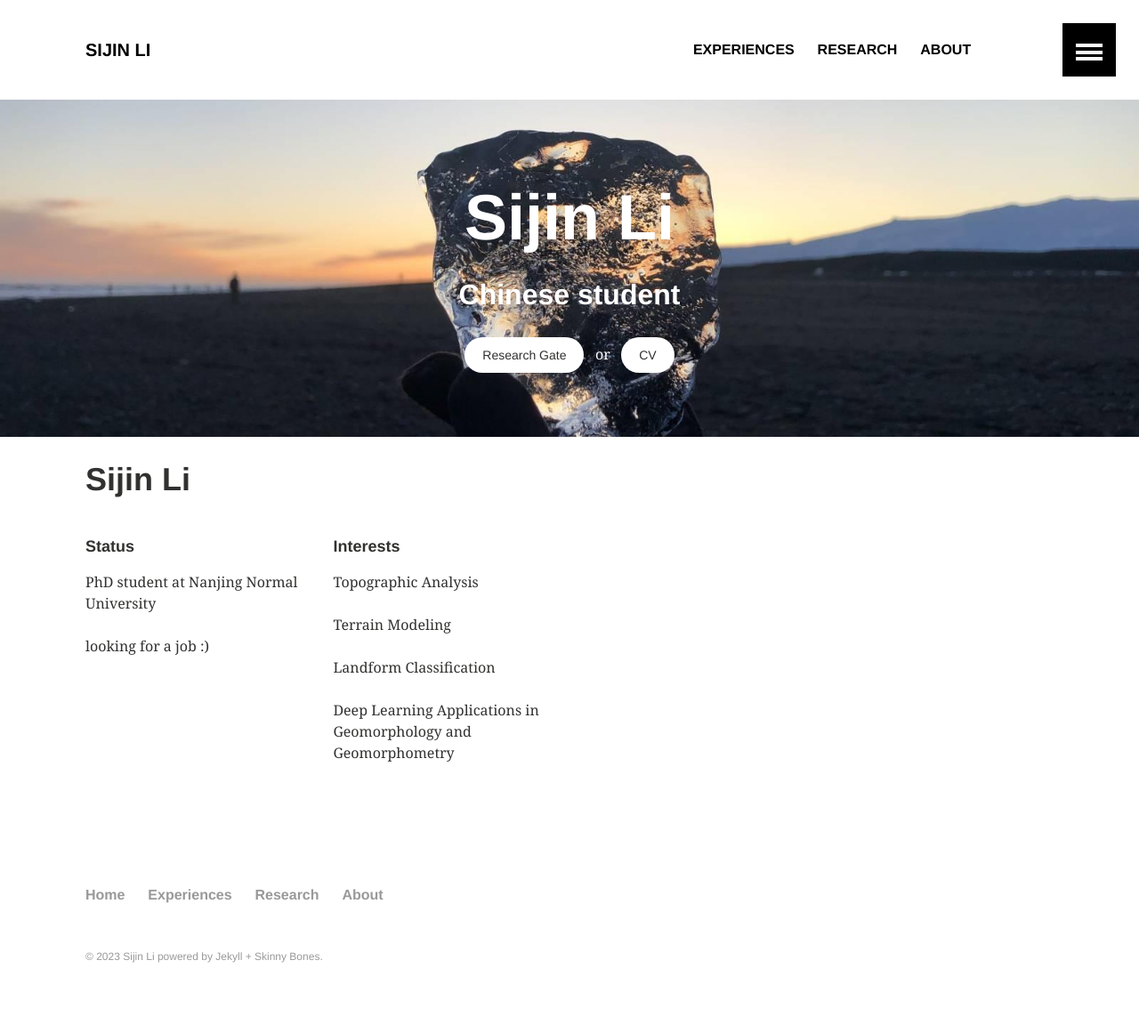
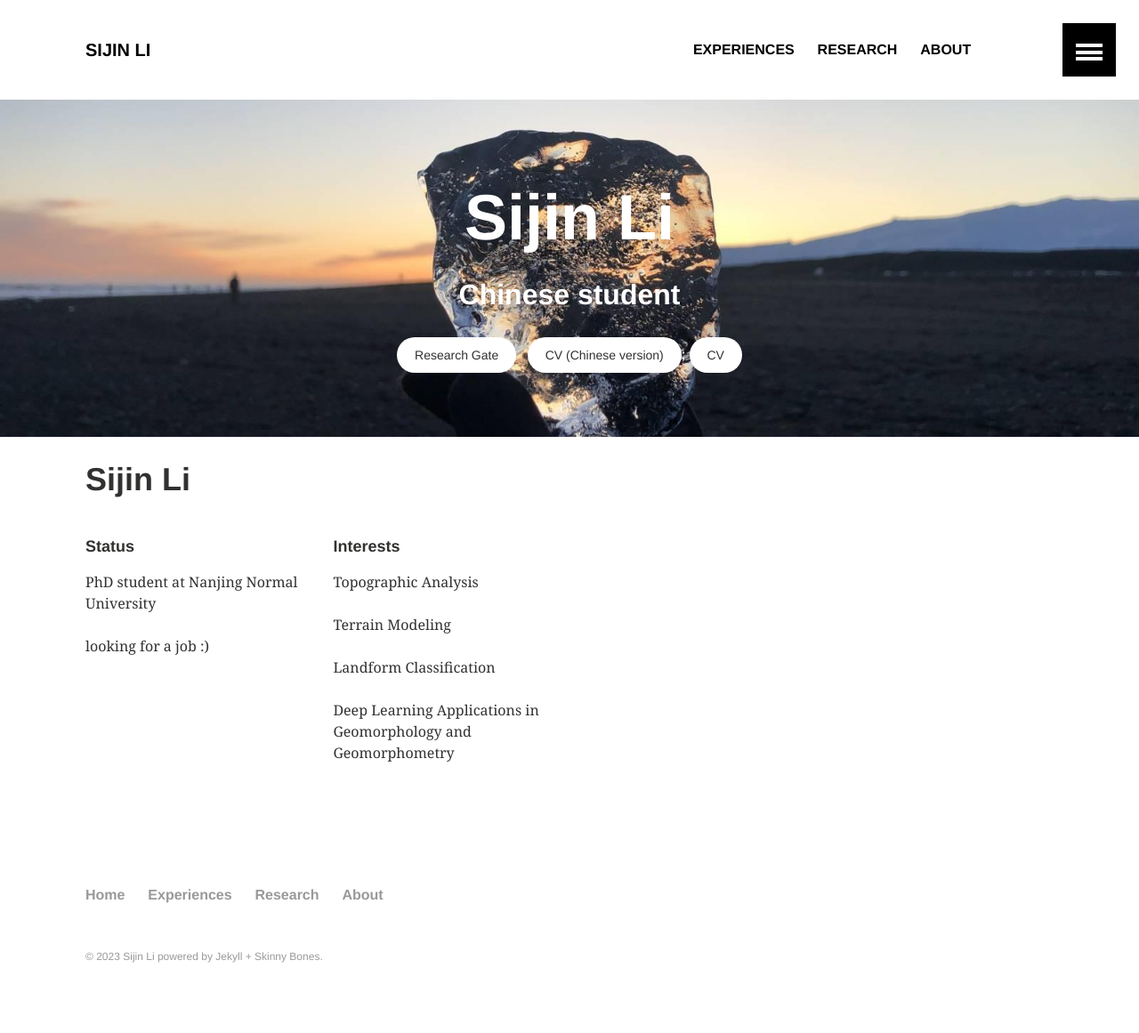
Before and after one commit to Sijin-Li/Sijin-Li.github.io, a Jekyll site: the page built from index.md, in a window 1280 px wide. Shown: the whole page at 89% size. Built offline with Jekyll 4.4.1, drawn with Linux system fonts in a browser that asks for light colours.

Commit message:
add chinese cv

```diff
--- a/_layouts/home.html
+++ b/_layouts/home.html
@@ -38,7 +38,7 @@
       <div class="wrap page-lead-content">
         <h1>Sijin Li</h1>
         <h2>Chinese student</h2>
-        <a href="https://www.researchgate.net/profile/Sijin-Li-8" class="btn-inverse">Research Gate</a> &nbsp; or &nbsp;  <a href="images/Sijin Li-CV.pdf" class="btn-inverse">CV</a>
+        <a href="https://www.researchgate.net/profile/Sijin-Li-8" class="btn-inverse">Research Gate</a> &nbsp; <a href="images/Sijin Li-CV.pdf" class="btn-inverse">CV (Chinese version)</a>; <a href="images/李思进-个人简历.pdf" class="btn-inverse">CV</a>
       </div><!-- /.page-lead-content -->
     </div><!-- /.page-lead -->
     {% endif %}
```
